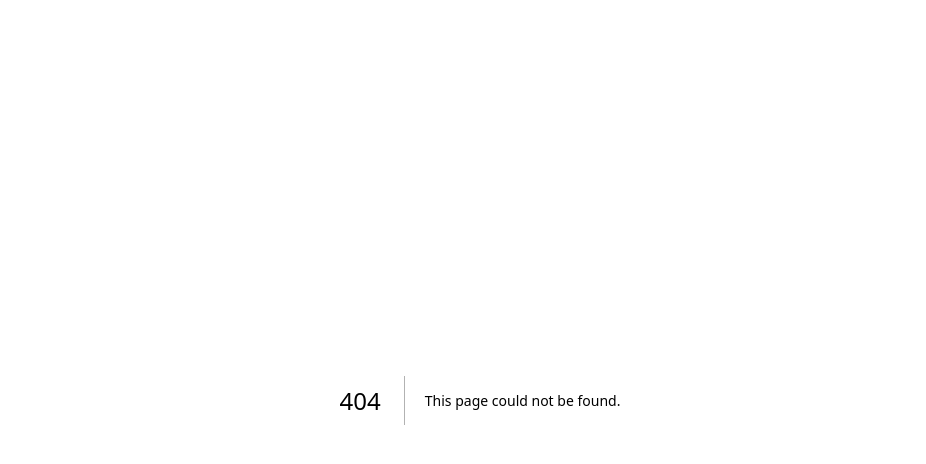
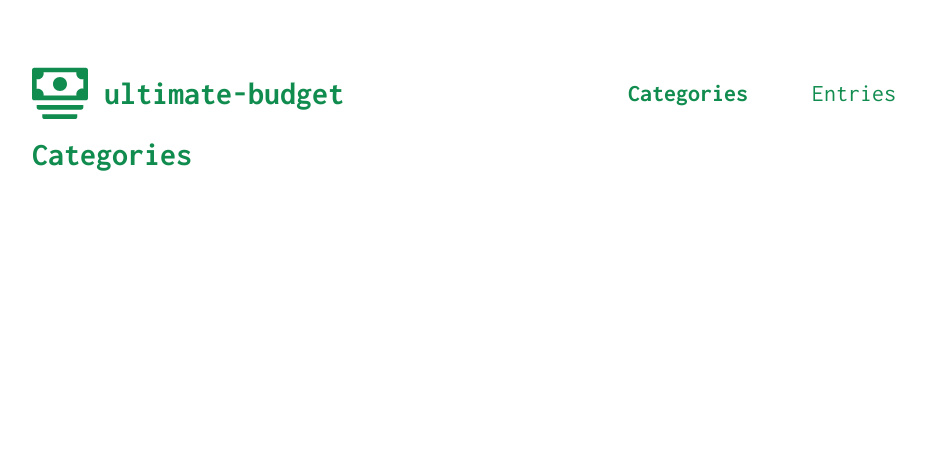
Before and after one commit to CraigBanach/ultimate-budget, a Next.js app: page /categories in a window 1280 px wide. Before the commit this address had no page. Shown: the top 464 px of the page, without its empty margins (160-1086 px from the left). Built offline with nearby package versions, Linux system fonts and the light colour scheme.

Commit message:
Add navigation header

```diff
--- /dev/null
+++ b/src/app/categories/page.tsx
@@ -0,0 +1,5 @@
+const Categories = () => {
+  return <h1>Categories</h1>;
+};
+
+export default Categories;
--- /dev/null
+++ b/src/app/components/activeLink/ActiveLink.tsx
@@ -0,0 +1,53 @@
+"use client";
+
+import { usePathname } from "next/navigation";
+import Link, { LinkProps } from "next/link";
+import React, { PropsWithChildren, useState, useEffect } from "react";
+
+type ActiveLinkProps = LinkProps & {
+  className?: string;
+  activeClassName: string;
+};
+
+const ActiveLink = ({
+  children,
+  activeClassName,
+  className,
+  ...props
+}: PropsWithChildren<ActiveLinkProps>) => {
+  const activePathName = usePathname();
+  const [computedClassName, setComputedClassName] = useState(className);
+
+  useEffect(() => {
+    // Dynamic route will be matched via props.as
+    // Static route will be matched via props.href
+    const linkPathname = new URL(
+      (props.as || props.href) as string,
+      location.href
+    ).pathname;
+
+    const newClassName =
+      linkPathname === activePathName
+        ? `${className} ${activeClassName}`.trim()
+        : className;
+
+    if (newClassName !== computedClassName) {
+      setComputedClassName(newClassName);
+    }
+  }, [
+    props.as,
+    props.href,
+    activeClassName,
+    className,
+    computedClassName,
+    activePathName,
+  ]);
+
+  return (
+    <Link className={computedClassName} {...props}>
+      {children}
+    </Link>
+  );
+};
+
+export default ActiveLink;
--- /dev/null
+++ b/src/app/components/header/header.module.css
@@ -0,0 +1,36 @@
+.headerContainer {
+    display: flex;
+    flex-direction: row;
+    align-items: center;
+    justify-content: space-between;
+}
+
+.logoSection {
+    display: flex;
+    flex-direction: row;
+    align-items: center;
+}
+
+.logoText {
+    font-size: 2rem;
+    font-weight: bold;
+    white-space: nowrap;
+    margin: 1rem;
+}
+
+.menuSection {
+    display: flex;
+    flex-direction: row;
+    align-items: center;
+    justify-content: flex-end;
+    font-size: 1.5rem;
+    white-space: nowrap;
+}
+
+.active {
+    font-weight: bold;
+}
+
+.menuItem {
+    margin: 2rem;
+}
--- /dev/null
+++ b/src/app/components/header/header.tsx
@@ -0,0 +1,38 @@
+import Link from "next/link";
+import ActiveLink from "../activeLink/ActiveLink";
+import styles from "./header.module.css";
+import Image from "next/image";
+
+const Header = () => {
+  return (
+    <nav className={styles.headerContainer}>
+      <Link className={styles.logoSection} href="/">
+        <Image
+          src="/logo.svg"
+          alt="ultimate-budget Logo"
+          width={56}
+          height={52}
+        />
+        <div className={styles.logoText}>ultimate-budget</div>
+      </Link>
+      <div className={styles.menuSection}>
+        <ActiveLink
+          activeClassName={styles.active}
+          className={styles.menuItem}
+          href="/categories"
+        >
+          Categories
+        </ActiveLink>
+        <ActiveLink
+          activeClassName={styles.active}
+          className={styles.menuItem}
+          href="/entries"
+        >
+          Entries
+        </ActiveLink>
+      </div>
+    </nav>
+  );
+};
+
+export default Header;
--- a/src/app/globals.css
+++ b/src/app/globals.css
@@ -1,76 +1,6 @@
+
 :root {
-  --max-width: 1100px;
-  --border-radius: 12px;
-  --font-mono: ui-monospace, Menlo, Monaco, 'Cascadia Mono', 'Segoe UI Mono',
-    'Roboto Mono', 'Oxygen Mono', 'Ubuntu Monospace', 'Source Code Pro',
-    'Fira Mono', 'Droid Sans Mono', 'Courier New', monospace;
-
-  --foreground-rgb: 0, 0, 0;
-  --background-start-rgb: 214, 219, 220;
-  --background-end-rgb: 255, 255, 255;
-
-  --primary-glow: conic-gradient(
-    from 180deg at 50% 50%,
-    #16abff33 0deg,
-    #0885ff33 55deg,
-    #54d6ff33 120deg,
-    #0071ff33 160deg,
-    transparent 360deg
-  );
-  --secondary-glow: radial-gradient(
-    rgba(255, 255, 255, 1),
-    rgba(255, 255, 255, 0)
-  );
-
-  --tile-start-rgb: 239, 245, 249;
-  --tile-end-rgb: 228, 232, 233;
-  --tile-border: conic-gradient(
-    #00000080,
-    #00000040,
-    #00000030,
-    #00000020,
-    #00000010,
-    #00000010,
-    #00000080
-  );
-
-  --callout-rgb: 238, 240, 241;
-  --callout-border-rgb: 172, 175, 176;
-  --card-rgb: 180, 185, 188;
-  --card-border-rgb: 131, 134, 135;
-}
-
-@media (prefers-color-scheme: dark) {
-  :root {
-    --foreground-rgb: 255, 255, 255;
-    --background-start-rgb: 0, 0, 0;
-    --background-end-rgb: 0, 0, 0;
-
-    --primary-glow: radial-gradient(rgba(1, 65, 255, 0.4), rgba(1, 65, 255, 0));
-    --secondary-glow: linear-gradient(
-      to bottom right,
-      rgba(1, 65, 255, 0),
-      rgba(1, 65, 255, 0),
-      rgba(1, 65, 255, 0.3)
-    );
-
-    --tile-start-rgb: 2, 13, 46;
-    --tile-end-rgb: 2, 5, 19;
-    --tile-border: conic-gradient(
-      #ffffff80,
-      #ffffff40,
-      #ffffff30,
-      #ffffff20,
-      #ffffff10,
-      #ffffff10,
-      #ffffff80
-    );
-
-    --callout-rgb: 20, 20, 20;
-    --callout-border-rgb: 108, 108, 108;
-    --card-rgb: 100, 100, 100;
-    --card-border-rgb: 200, 200, 200;
-  }
+  --main-color:#118C4F;
 }
 
 * {
@@ -79,29 +9,25 @@
   margin: 0;
 }
 
+.page-container {
+  padding: 3rem 12rem;
+}
+
 html,
 body {
   max-width: 100vw;
   overflow-x: hidden;
+  color: var(--main-color)
 }
 
-body {
-  color: rgb(var(--foreground-rgb));
-  background: linear-gradient(
-      to bottom,
-      transparent,
-      rgb(var(--background-end-rgb))
-    )
-    rgb(var(--background-start-rgb));
+.gridContainer {
+  display: grid;
+  grid-template-columns: repeat(12, 1fr);
+  gap: 1.25rem;
+  height: 4.5rem;
 }
 
 a {
   color: inherit;
   text-decoration: none;
 }
-
-@media (prefers-color-scheme: dark) {
-  html {
-    color-scheme: dark;
-  }
-}
--- a/src/app/layout.tsx
+++ b/src/app/layout.tsx
@@ -1,6 +1,8 @@
-import { Inter } from "next/font/google";
+import Header from "./components/header/header";
+import "./globals.css";
+import { Inconsolata } from "next/font/google";
 
-const inter = Inter({ subsets: ["latin"] });
+const font = Inconsolata({ subsets: ["latin"] });
 
 export const metadata = {
   title: "Create Next App",
@@ -14,7 +16,12 @@ export default function RootLayout({
 }) {
   return (
     <html lang="en">
-      <body className={inter.className}>{children}</body>
+      <body className={font.className}>
+        <div className="page-container">
+          <Header />
+          {children}
+        </div>
+      </body>
     </html>
   );
 }
```
Also changed, not shown: public/logo.svg (added), src/app/categories/page.module.css (added).
